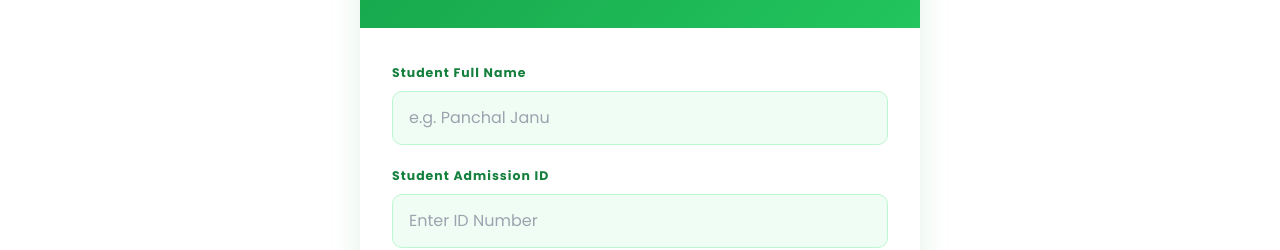
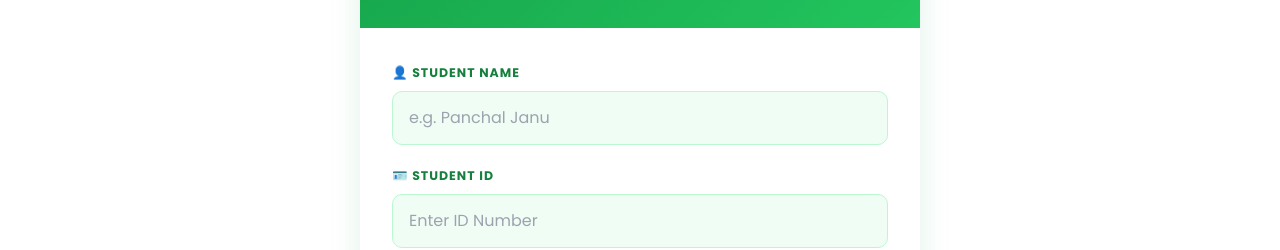
Before and after one commit to Gajjerashu/school-mern-project, a React (Vite) app in the folder Trial React JS/: page /AfterLogin/Syllabus in a window 1280 px wide. Shown: the part 282-532 px from the top of the page. Built offline with nearby package versions, Linux system fonts and the light colour scheme; no server answers; sample sign-in values are in the browser's storage.

Commit message:
Update Sill.jsx

```diff
--- a/Trial React JS/src/ComponentsAfter/Components20/Sill.jsx
+++ b/Trial React JS/src/ComponentsAfter/Components20/Sill.jsx
@@ -103,7 +103,7 @@ const Sill = () => {
 
                 <form className="sill-body" onSubmit={handleSubmit}>
                     <div className="sill-field">
-                        <label>Student Full Name</label>
+                        <label>👤 STUDENT NAME</label>
                         <input
                             type="text"
                             placeholder="e.g. Panchal Janu"
@@ -114,7 +114,7 @@ const Sill = () => {
                         />
                     </div>
                     <div className="sill-field">
-                        <label>Student Admission ID</label>
+                        <label>🪪 STUDENT ID</label>
                         <input
                             type="text"
                             placeholder="Enter ID Number"
```
